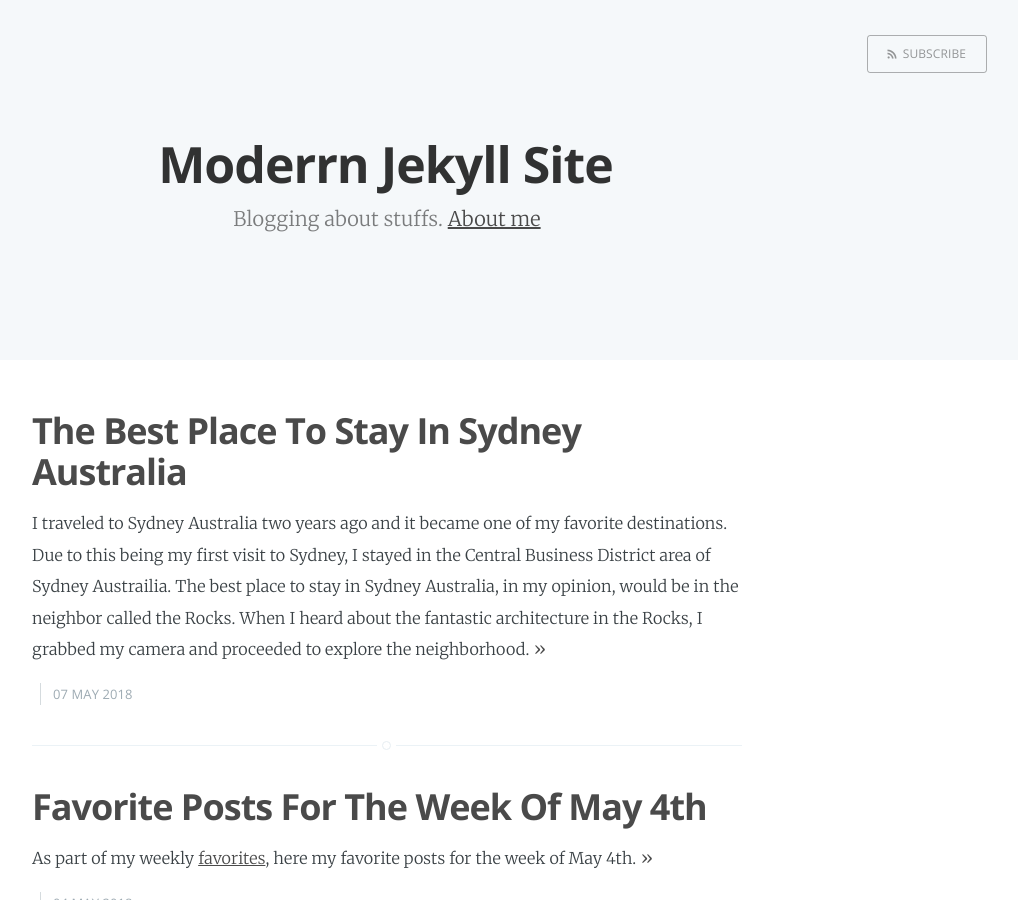
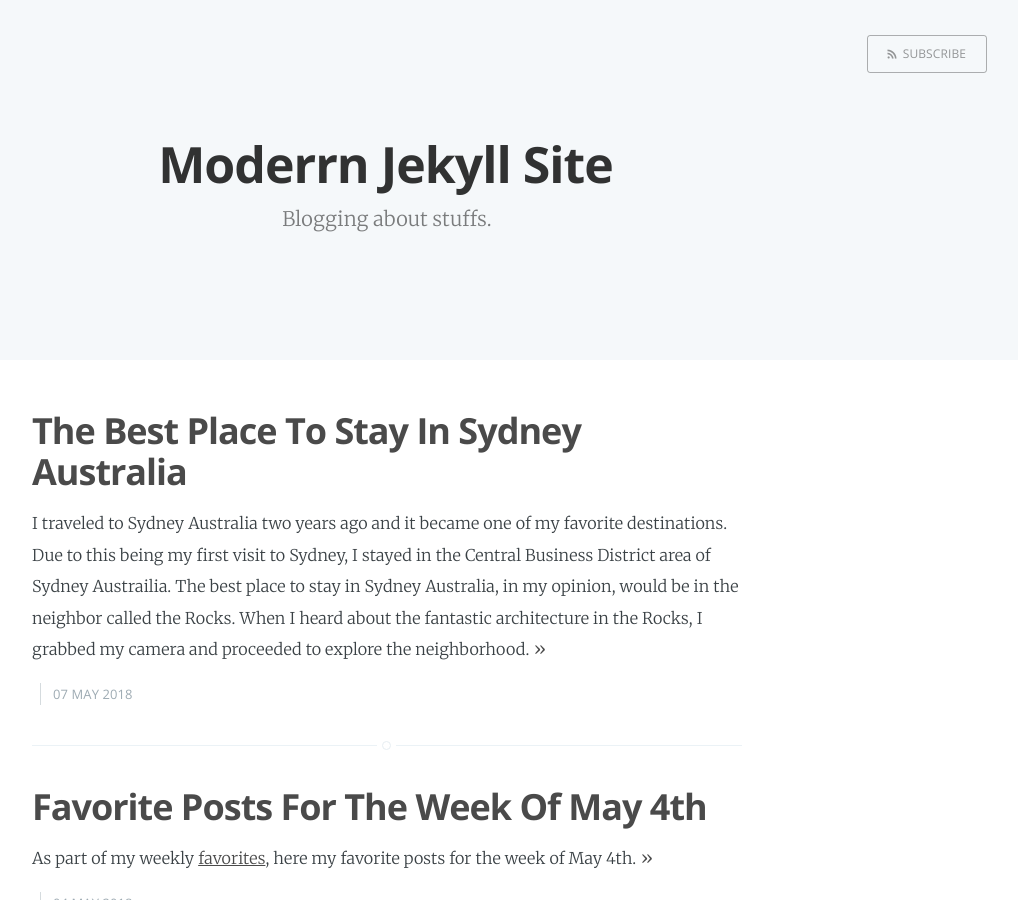
Before and after one commit to moderrnup/moderrnup.github.io, a Jekyll site: the page built from index.html, in a window 1280 px wide and 900 px high. Shown: the whole window, without its empty margins (253-1271 px from the left). Built offline with Jekyll 4.4.1, drawn with Linux system fonts in a browser that asks for light colours; the list of posts is cut into pages by our own code.

Commit message:
Update index.html

```diff
--- a/index.html
+++ b/index.html
@@ -2,7 +2,6 @@
 layout: default
 title: Home
 cover: false
-about: 'about.md'
 portfolio: 'portfolio.md'
 ---
 
```
